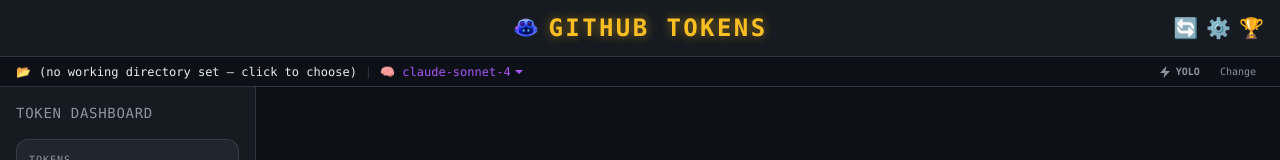
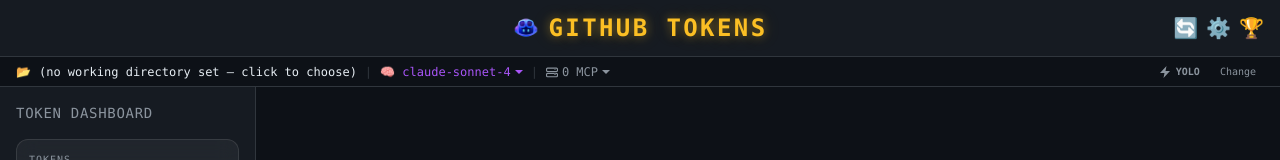
Before and after one commit to patniko/copilot-tokens, a React (Vite) app: page / in a window 1280 px wide. Shown: the top 160 px of the page. Built offline with nearby package versions, Linux system fonts and the light colour scheme.

Commit message:
feat: new session button + minor refinements

```diff
--- a/src/main/copilot-service.ts
+++ b/src/main/copilot-service.ts
@@ -30,7 +30,7 @@
 }
 
 /** Load MCP server configs from ~/.copilot/mcp-config.json and installed plugins */
-function loadMCPServers(): Record<string, MCPServerConfig> {
+export function loadMCPServers(): Record<string, MCPServerConfig> {
   const servers: Record<string, MCPServerConfig> = {};
   const copilotDir = join(homedir(), '.copilot');
 
--- a/src/main/ipc-handlers.ts
+++ b/src/main/ipc-handlers.ts
@@ -2,7 +2,7 @@
 import { execFile } from 'node:child_process';
 import { writeFile } from 'node:fs/promises';
 import { join } from 'node:path';
-import { CopilotService } from './copilot-service';
+import { CopilotService, loadMCPServers } from './copilot-service';
 import { StatsService, SessionStats } from './stats-service';
 import { PermissionService } from './permission-service';
 
@@ -208,6 +208,15 @@
     execFile('osascript', ['-e', script]);
   });
 
+  ipcMain.handle('mcp:list', () => {
+    const servers = loadMCPServers();
+    return Object.entries(servers).map(([name, cfg]) => ({
+      name,
+      type: ('type' in cfg && cfg.type) ? cfg.type : 'stdio',
+      command: ('command' in cfg ? cfg.command : ('url' in cfg ? cfg.url : '')),
+    }));
+  });
+
   ipcMain.handle('model:get', () => {
     return stats.getModel();
   });
--- a/src/preload/preload.ts
+++ b/src/preload/preload.ts
@@ -84,6 +84,12 @@
   },
 });
 
+contextBridge.exposeInMainWorld('mcpAPI', {
+  list(): Promise<{ name: string; type: string; command: string }[]> {
+    return ipcRenderer.invoke('mcp:list');
+  },
+});
+
 contextBridge.exposeInMainWorld('modelAPI', {
   get(): Promise<string> {
     return ipcRenderer.invoke('model:get');
--- a/src/renderer/App.tsx
+++ b/src/renderer/App.tsx
@@ -66,7 +66,10 @@
     setPermissionRequest(null);
   }, [permissionRequest, cwd]);
 
-  // Load CWD + git info + model on mount
+  const [mcpServers, setMcpServers] = useState<{ name: string; type: string; command: string }[]>([]);
+  const [mcpDropdownOpen, setMcpDropdownOpen] = useState(false);
+
+  // Load CWD + git info + model + MCP servers on mount
   useEffect(() => {
     if (window.cwdAPI) {
       window.cwdAPI.get().then((dir) => {
@@ -81,6 +84,9 @@
     if (window.modelAPI) {
       window.modelAPI.get().then(setCurrentModel);
       window.modelAPI.list().then(setAvailableModels).catch(() => {});
+    }
+    if (window.mcpAPI) {
+      window.mcpAPI.list().then(setMcpServers).catch(() => {});
     }
   }, []);
 
@@ -266,6 +272,44 @@
               </>
             )}
           </div>
+          <span className="text-[var(--border-color)]">|</span>
+          <div className="relative">
+            <button
+              onClick={() => setMcpDropdownOpen(!mcpDropdownOpen)}
+              className={`flex items-center gap-1 transition-colors cursor-pointer ${
+                mcpServers.length > 0
+                  ? 'text-[var(--accent-green)] hover:text-[var(--accent-gold)]'
+                  : 'text-[var(--text-secondary)] hover:text-[var(--text-primary)]'
+              }`}
+              title={`${mcpServers.length} MCP server${mcpServers.length !== 1 ? 's' : ''} connected`}
+            >
+              <svg width="12" height="12" viewBox="0 0 16 16" fill="currentColor"><path d="M2 2a2 2 0 0 0-2 2v2a2 2 0 0 0 2 2h12a2 2 0 0 0 2-2V4a2 2 0 0 0-2-2H2zm0 1.5h12a.5.5 0 0 1 .5.5v2a.5.5 0 0 1-.5.5H2a.5.5 0 0 1-.5-.5V4a.5.5 0 0 1 .5-.5zM2 9a2 2 0 0 0-2 2v2a2 2 0 0 0 2 2h12a2 2 0 0 0 2-2v-2a2 2 0 0 0-2-2H2zm0 1.5h12a.5.5 0 0 1 .5.5v2a.5.5 0 0 1-.5.5H2a.5.5 0 0 1-.5-.5v-2a.5.5 0 0 1 .5-.5zM12 5a1 1 0 1 1 0-2 1 1 0 0 1 0 2zm0 7a1 1 0 1 1 0-2 1 1 0 0 1 0 2z"/></svg>
+              {mcpServers.length} MCP
+              <svg width="8" height="8" viewBox="0 0 8 8" fill="currentColor" className={`transition-transform ${mcpDropdownOpen ? 'rotate-180' : ''}`}><path d="M0 2l4 4 4-4z"/></svg>
+            </button>
+            {mcpDropdownOpen && (
+              <>
+                <div className="fixed inset-0 z-40" onClick={() => setMcpDropdownOpen(false)} />
+                <div className="absolute top-full left-0 mt-1 z-50 w-72 rounded-lg border border-[var(--border-color)] bg-[var(--bg-secondary)] shadow-xl overflow-hidden">
+                  <div className="px-3 py-2 border-b border-[var(--border-color)] text-[10px] uppercase tracking-wider text-[var(--text-secondary)]">
+                    MCP Servers ({mcpServers.length})
+                  </div>
+                  {mcpServers.length === 0 && (
+                    <div className="px-3 py-3 text-xs text-[var(--text-secondary)]">No MCP servers configured</div>
+                  )}
+                  {mcpServers.map((s) => (
+                    <div key={s.name} className="px-3 py-2 flex items-center gap-2 border-b border-[var(--border-color)] last:border-b-0">
+                      <span className="w-2 h-2 rounded-full bg-[var(--accent-green)] shrink-0" />
+                      <div className="min-w-0">
+                        <div className="text-xs font-medium text-[var(--text-primary)] truncate">{s.name}</div>
+                        <div className="text-[10px] text-[var(--text-secondary)] truncate">{s.type} · {s.command}</div>
+                      </div>
+                    </div>
+                  ))}
+                </div>
+              </>
+            )}
+          </div>
           <div className="ml-auto flex items-center gap-1">
             {cwd && (
               <>
--- a/src/renderer/types/global.d.ts
+++ b/src/renderer/types/global.d.ts
@@ -47,6 +47,10 @@
   list(): Promise<{ id: string; name: string; contextWindow: number }[]>;
 }
 
+interface McpAPI {
+  list(): Promise<{ name: string; type: string; command: string }[]>;
+}
+
 declare global {
   interface Window {
     copilotAPI: CopilotAPI;
@@ -55,6 +59,7 @@
     cwdAPI: CwdAPI;
     utilAPI: UtilAPI;
     modelAPI: ModelAPI;
+    mcpAPI: McpAPI;
   }
 }
 
```
